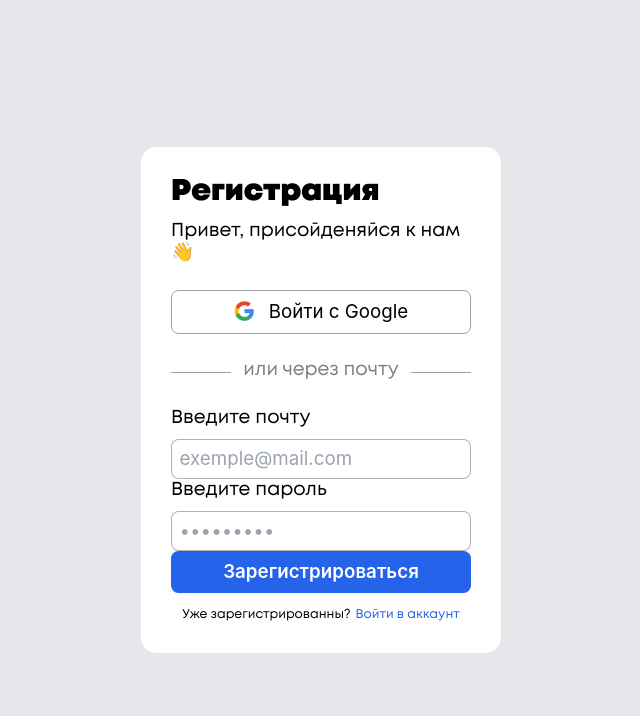
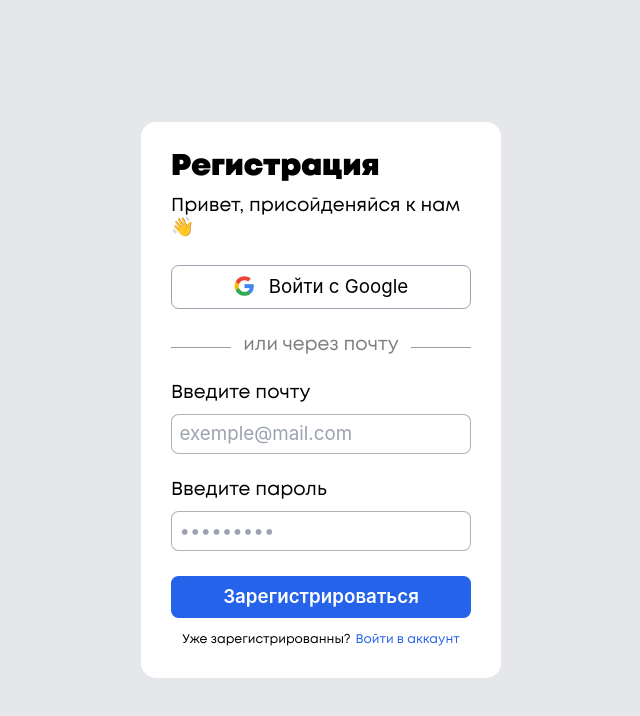
Before and after one commit to NikVoi/Mapie, a React (Vite) app: page /Sing in a window 1280 px wide. Shown: the top 716 px of the page, without its empty margins (319-959 px from the left). Built offline with nearby package versions, Linux system fonts and the light colour scheme; no server answers.

Commit message:
style: fix style iput on auth page

```diff
--- /dev/null
+++ b/src/components/AuthForm/AuthForm.module.scss
@@ -0,0 +1,7 @@
+.form {
+	@apply flex flex-col;
+
+	& > * {
+		@apply mb-10;
+	}
+}
--- a/src/components/AuthForm/AuthForm.tsx
+++ b/src/components/AuthForm/AuthForm.tsx
@@ -1,4 +1,6 @@
 import Input from '@/components/UI/Input/Input'
+
+import styles from './AuthForm.module.scss'
 
 interface Props {
 	handleInputEmail: (e: React.ChangeEvent<HTMLInputElement>) => void
@@ -7,7 +9,7 @@ interface Props {
 
 const AuthForm = ({ handleInputEmail, handleInputPassword }: Props) => {
 	return (
-		<form>
+		<form className={styles.form}>
 			<Input
 				type='email'
 				label='Введите почту'
--- a/src/components/Favoritse/Favorites.module.scss
+++ b/src/components/Favoritse/Favorites.module.scss
@@ -1,5 +1,5 @@
 .favorites {
-	@apply absolute top-0 -left-36 flex items-center w-36 h-full duration-200;
+	@apply absolute z-10 top-0 -left-36 flex items-center w-36 h-full duration-200;
 	transition: left 0.3s ease;
 
 	&.open {
--- a/src/components/Map/Map.tsx
+++ b/src/components/Map/Map.tsx
@@ -35,8 +35,6 @@ const Map = () => {
 
 	const [map, setMap] = useState(null)
 
-	console.log(map)
-
 	useEffect(() => {
 		if (loadError) {
 			console.error('Error loading Google Maps API:', loadError)
--- a/src/components/Profile/Profile.module.scss
+++ b/src/components/Profile/Profile.module.scss
@@ -1,5 +1,5 @@
 .Profile {
-	@apply absolute z-10 bottom-3 -left-full p-8 w-24 bg-zinc-300 flex justify-center items-center border-2 border-solid border-gray-400 rounded-xl;
+	@apply absolute z-20 bottom-3 -left-full p-8 w-24 bg-zinc-300 flex justify-center items-center border-2 border-solid border-gray-400 rounded-xl;
 
 	transition: left 0.3s ease;
 	&.open {
--- a/src/components/Profile/Profile.tsx
+++ b/src/components/Profile/Profile.tsx
@@ -20,7 +20,6 @@ const Profile = ({ isFavoritesOpen }: Props) => {
 
 	const userEmail = localStorage.getItem('userEmail')
 	const photoURL = localStorage.getItem('photoURL')
-	console.log(photoURL)
 
 	return (
 		<section
--- a/src/components/Search/Search.module.scss
+++ b/src/components/Search/Search.module.scss
@@ -1,5 +1,5 @@
 .search {
-	@apply absolute top-0 -left-36 flex items-center w-36 h-full duration-200;
+	@apply absolute z-10 top-0 -left-36 flex items-center w-36 h-full duration-200;
 	transition: left 0.3s ease;
 
 	&.open {
--- a/src/components/SideBar/SideBar.module.scss
+++ b/src/components/SideBar/SideBar.module.scss
@@ -1,5 +1,5 @@
 .SideBar {
-	@apply relative z-20 flex flex-col justify-between items-center  w-32 h-full p-4 border-r-2 border-solid border-gray-400 bg-white;
+	@apply relative z-30 flex flex-col justify-between items-center  w-32 h-full p-4 border-r-2 border-solid border-gray-400 bg-white;
 }
 
 .logo {
```
